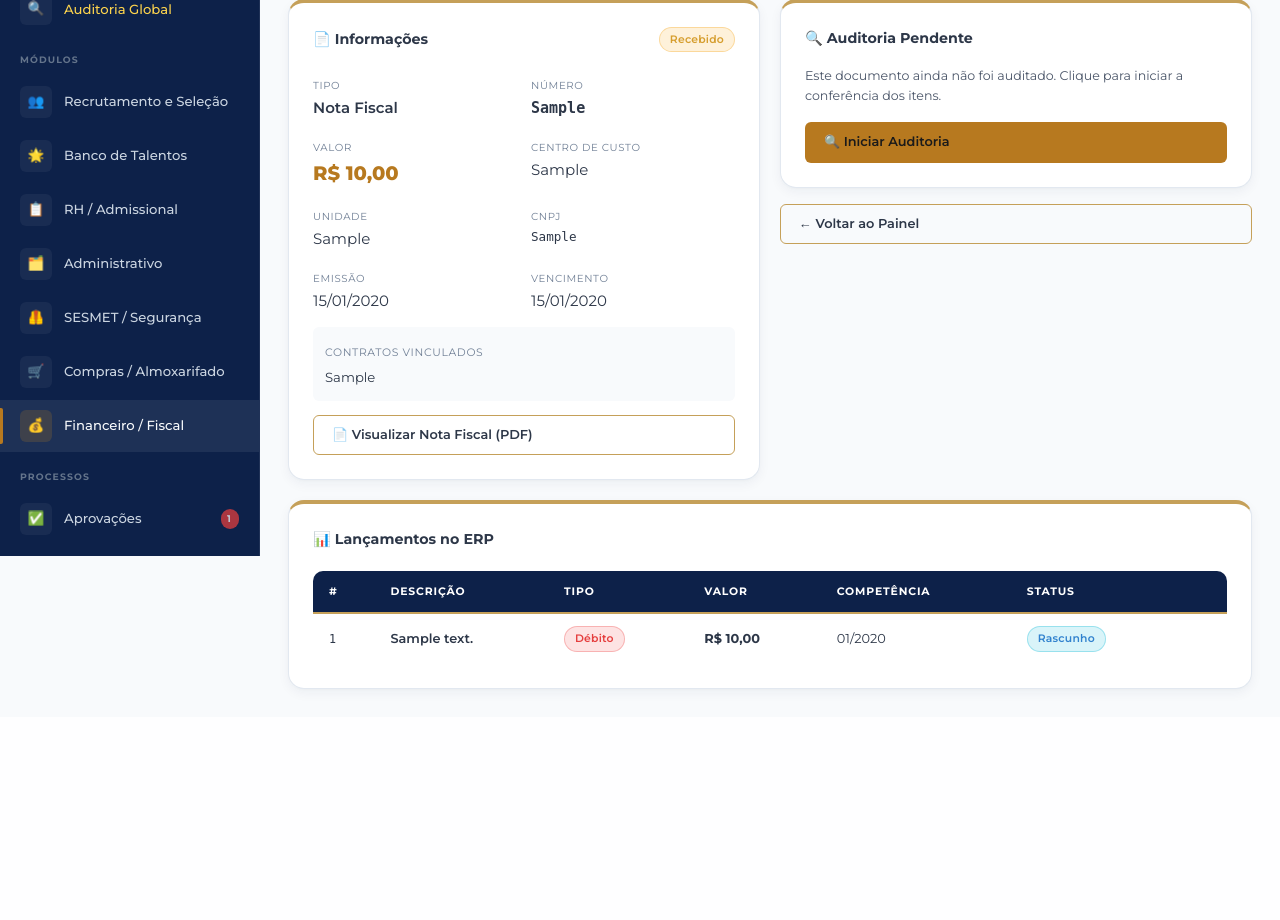
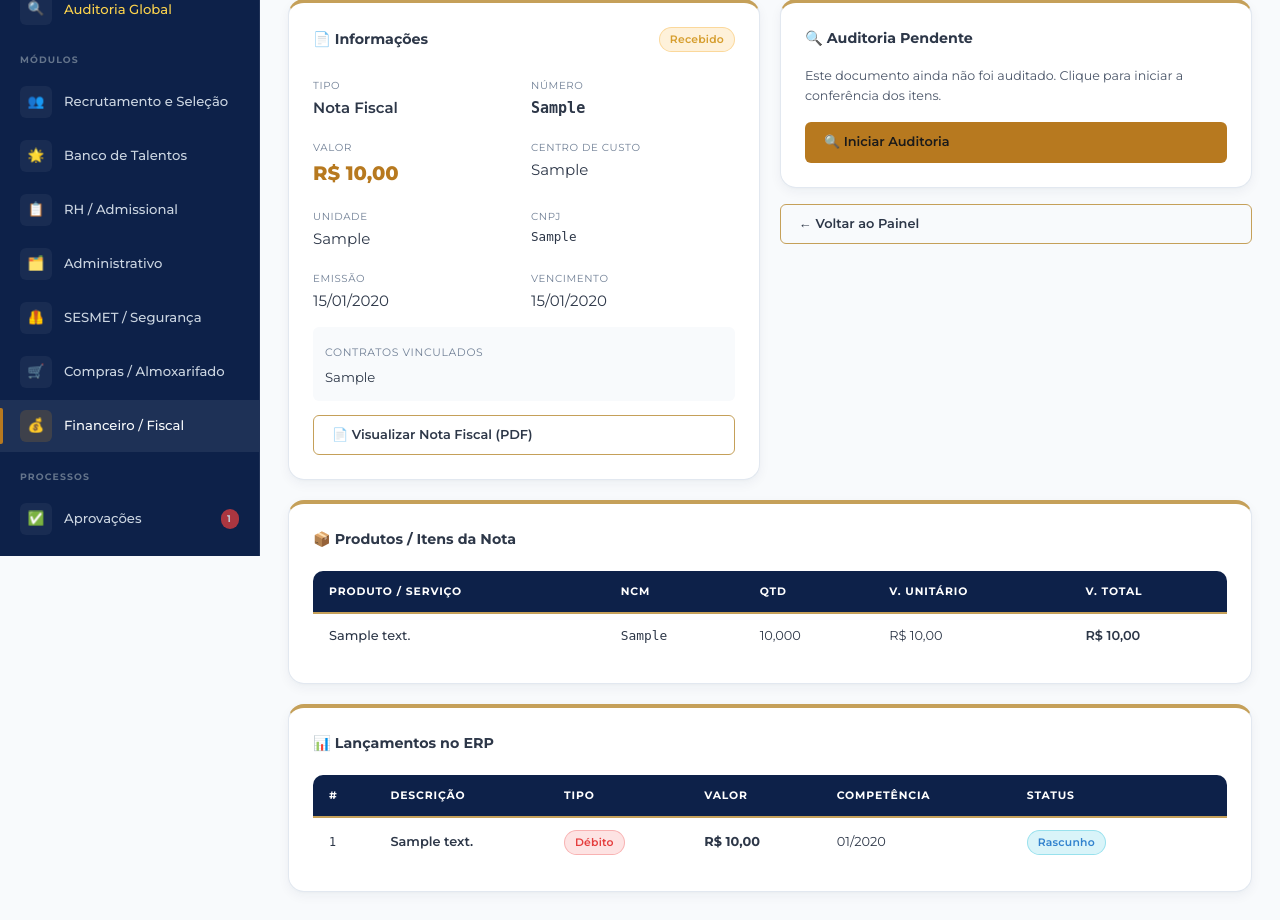
Before and after one commit to nicolasjussiani/grupopremium, a Django app: page /financeiro/documento/1/ in a window 1280 px wide. Shown: the part 244-1164 px from the top of the page. Before the commit the page ends 936 px from the top, so only its background shows below. Run offline with Django 5.2, Linux system fonts and the light colour scheme; a user stored in the database is signed in; tables that the repository leaves empty hold one stand-in row (values such as "Sample post").

Commit message:
Add product extraction from invoices via Gemini OCR

```diff
--- a/financeiro/models.py
+++ b/financeiro/models.py
@@ -144,3 +144,19 @@ class OrcamentoCentroCusto(models.Model):
     def __str__(self):
         mes_ano = self.competencia.strftime('%m/%Y')
         return f"Budget {self.centro_custo} ({mes_ano}) — R$ {self.valor_orcado}"
+
+
+class ItemDocumentoFinanceiro(models.Model):
+    documento = models.ForeignKey(DocumentoFinanceiro, on_delete=models.CASCADE, related_name='itens', verbose_name='Documento')
+    descricao_produto = models.CharField(max_length=255, verbose_name='Descrição do Produto/Serviço')
+    ncm = models.CharField(max_length=20, blank=True, verbose_name='NCM')
+    quantidade = models.DecimalField(max_digits=10, decimal_places=3, default=1, verbose_name='Quantidade')
+    valor_unitario = models.DecimalField(max_digits=14, decimal_places=2, verbose_name='Valor Unitário (R$)')
+    valor_total = models.DecimalField(max_digits=14, decimal_places=2, verbose_name='Valor Total (R$)')
+
+    class Meta:
+        verbose_name = 'Item do Documento'
+        verbose_name_plural = 'Itens do Documento'
+
+    def __str__(self):
+        return f'{self.descricao_produto} - R$ {self.valor_total}'
--- a/financeiro/views.py
+++ b/financeiro/views.py
@@ -4,7 +4,7 @@ from django.contrib.auth.decorators import login_required
 from django.contrib import messages
 from django.utils import timezone
 from django.db.models import Sum
-from .models import DocumentoFinanceiro, AuditoriaItem, LancamentoERP, OrcamentoCentroCusto
+from .models import DocumentoFinanceiro, AuditoriaItem, LancamentoERP, OrcamentoCentroCusto, ItemDocumentoFinanceiro
 from django.http import HttpResponse
 
 
@@ -88,6 +88,22 @@ def entrada_documento(request):
             arquivo_upload.seek(0)
 
         doc.save()
+
+        produtos_json = request.POST.get('produtos_json', '[]')
+        try:
+            import json
+            produtos = json.loads(produtos_json)
+            for prod in produtos:
+                ItemDocumentoFinanceiro.objects.create(
+                    documento=doc,
+                    descricao_produto=prod.get('descricao_produto', 'Produto sem nome')[:255],
+                    ncm=prod.get('ncm', '')[:20],
+                    quantidade=prod.get('quantidade') or 1,
+                    valor_unitario=prod.get('valor_unitario') or 0,
+                    valor_total=prod.get('valor_total') or 0
+                )
+        except Exception as e:
+            print(f"Erro ao salvar itens do documento: {e}")
 
         # Criar checklist de auditoria automaticamente
         for item_key, _ in AuditoriaItem.ITENS_CHECKLIST:
--- a/templates/financeiro/detalhe_documento.html
+++ b/templates/financeiro/detalhe_documento.html
@@ -103,6 +103,38 @@
   </div>
 </div>
 
+{% if documento.itens.all %}
+<div class="card" style="margin-top:20px;">
+  <div class="card-header">
+    <div class="card-title">📦 Produtos / Itens da Nota</div>
+  </div>
+  <div class="table-wrap" style="border:none;">
+    <table>
+      <thead>
+        <tr>
+          <th>Produto / Serviço</th>
+          <th>NCM</th>
+          <th>Qtd</th>
+          <th>V. Unitário</th>
+          <th>V. Total</th>
+        </tr>
+      </thead>
+      <tbody>
+        {% for item in documento.itens.all %}
+        <tr>
+          <td style="font-weight:500;">{{ item.descricao_produto }}</td>
+          <td style="font-family:monospace;">{{ item.ncm|default:"—" }}</td>
+          <td>{{ item.quantidade }}</td>
+          <td>R$ {{ item.valor_unitario|floatformat:2 }}</td>
+          <td style="font-weight:600;">R$ {{ item.valor_total|floatformat:2 }}</td>
+        </tr>
+        {% endfor %}
+      </tbody>
+    </table>
+  </div>
+</div>
+{% endif %}
+
 <!-- Lançamentos -->
 {% if lancamentos %}
 <div class="card" style="margin-top:20px;">
```
Also changed, not shown: financeiro/services/ocr_service.py (+18 -3 lines), templates/financeiro/entrada_documento.html (+15 -0 lines), financeiro/migrations/0005_itemdocumentofinanceiro.py (added).
